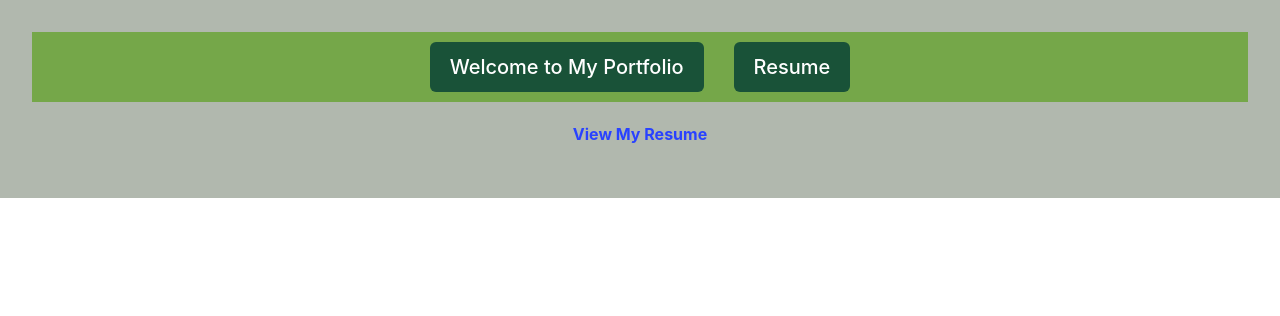
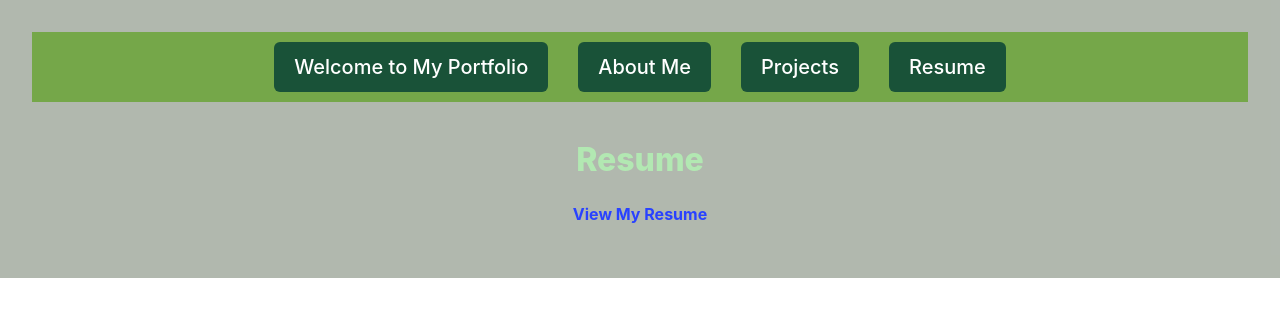
Before and after one commit to Jasleger88/Jasleger88.github.io, a React (Vite) app: page /resume in a window 1280 px wide. Shown: the top 316 px of the page. Built offline with nearby package versions, Linux system fonts and the light colour scheme.

Commit message:
made changes to my resume / navbar section

```diff
--- a/src/App.jsx
+++ b/src/App.jsx
@@ -7,6 +7,7 @@ import Aboutme from './components/Aboutme';
 import Resume from './components/Resume';
 import Footer from './components/Footer';
 import './App.css';
+
 
 function App() {
   return (
--- a/src/components/Navbar.jsx
+++ b/src/components/Navbar.jsx
@@ -1,17 +1,65 @@
 import React, { useEffect, useState } from "react";
-import { Link, useNavigate } from "react-router-dom";
-
+import { Link } from "react-router-dom";
+// import './Navbar.css'; // Ensure you have corresponding CSS for styling
 
 const Navbar = () => {
-    const navigate = useNavigate();
+    const [activeSection, setActiveSection] = useState("");
+
+    useEffect(() => {
+        const handleScroll = () => {
+            const sections = document.querySelectorAll("section");
+            const scrollPosition = window.scrollY + 100;
+
+            sections.forEach((section) => {
+                const sectionTop = section.offsetTop;
+                const sectionHeight = section.offsetHeight;
+
+                if (scrollPosition >= sectionTop && scrollPosition < sectionTop + sectionHeight) {
+                    setActiveSection(section.getAttribute("id"));
+                }
+            });
+        };
+
+        window.addEventListener("scroll", handleScroll);
+        handleScroll();
+
+        return () => {
+            window.removeEventListener("scroll", handleScroll);
+        };
+    }, []);
 
     return (
         <div className="navbar">
-            <Link to="/" className="button is-success is-dark">Welcome to My Portfolio</Link>
-            {/* <Link to="/Aboutme" className= "button is-success is-dark"> About Me</Link>
-            <Link to="/projects" className="button is-success is-dark">Projects</Link> */}
-            <Link to="/Resume" className="button is-success is-dark">Resume</Link>
-
+            <Link
+                to="/"
+                className={`button is-success is-dark ${activeSection === "home" ? "active" : ""}`}
+            >
+                Welcome to My Portfolio
+            </Link>
+            <Link
+                to="/aboutme"
+                className={`button is-success is-dark ${activeSection === "aboutme" ? "active" : ""}`}
+            >
+                About Me
+            </Link>
+            <Link
+                to="/projects"
+                className={`button is-success is-dark ${activeSection === "projects" ? "active" : ""}`}
+            >
+                Projects
+            </Link>
+            {/* <Link
+                to="/interests"
+                className={`button is-success is-dark ${activeSection === "interests" ? "active" : ""}`}
+            >
+                Interests
+            </Link> */}
+            <Link
+                to="/resume"
+                className={`button is-success is-dark ${activeSection === "resume" ? "active" : ""}`}
+            >
+                Resume
+            </Link>
         </div>
     );
 };
--- a/src/components/Resume.jsx
+++ b/src/components/Resume.jsx
@@ -2,16 +2,13 @@ import React from 'react';
 import '../styles/Resume.css';
 
 const Resume = () => {
-    const resumeLink = "https://docs.google.com/document/d/19jQwIYEK_gSqGayj6GDH2wcJpyuMFULJEY_LWi7J5ak/edit?usp=sharing";
+    // Direct PDF URL for the resume
+    const resumeLink = "https://drive.google.com/file/d/1xFaX-5V4zIYpsYtHwk1cEy-IfKb7l3C8/view?usp=sharing"; // Replace with your actual PDF URL
 
     return (
         <div className="container2">
-            {/* <h2 className="title">Resume</h2>
-            <iframe
-                src={resumeLink}
-                title="Resume"
-                className="resume-iframe"
-            /> */}
+            <h2 className="title">Resume</h2>
+            {/* Use a link to open the PDF in a new tab */}
             <a
                 href={resumeLink}
                 target="_blank"
@@ -20,9 +17,7 @@ const Resume = () => {
             >
                 View My Resume
             </a>
-
         </div>
-
     );
 }
 
```
